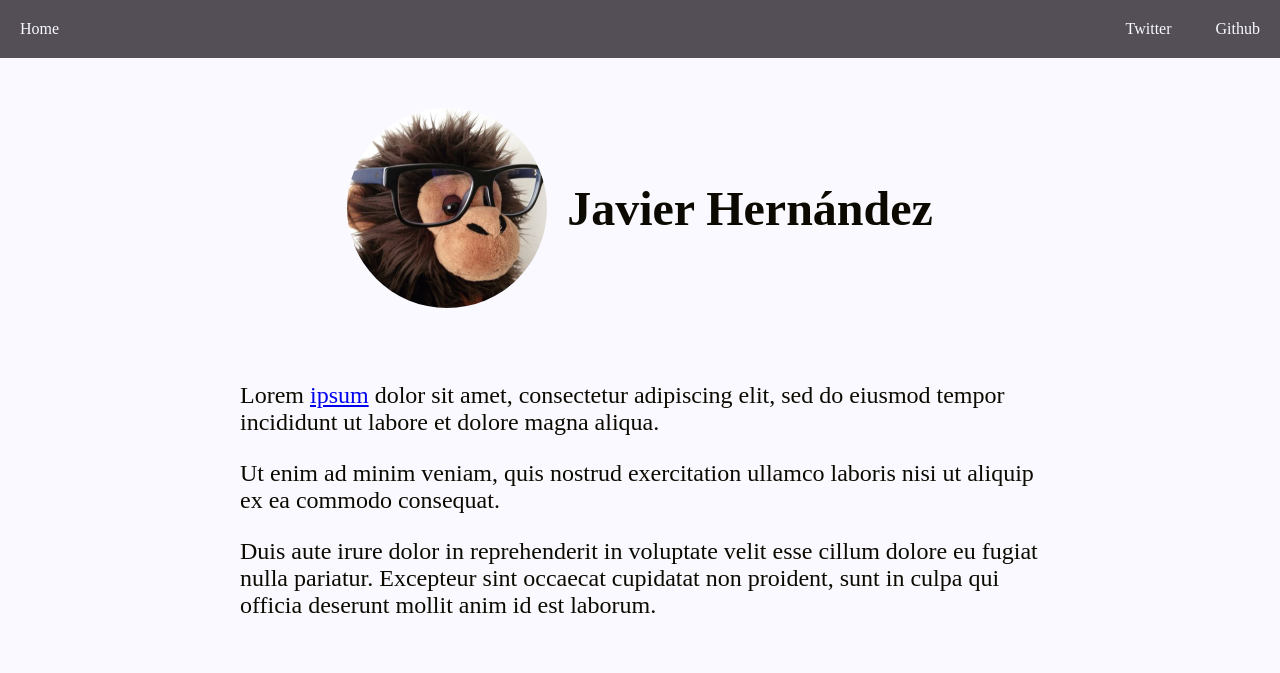
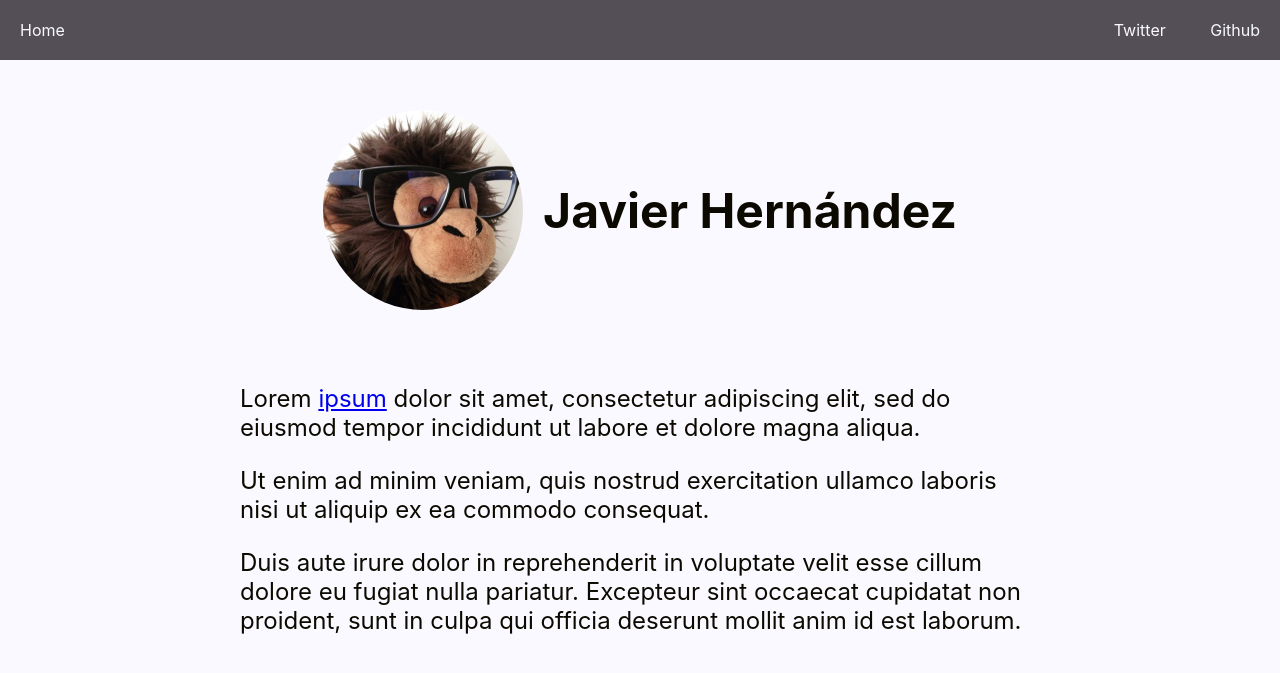
Before and after one commit to jaherhi/jaherhi.github.io, a Jekyll site: the page built from index.md, in a window 1280 px wide. Shown: the top 673 px of the page. Built offline with Jekyll 4.4.1, drawn with Linux system fonts in a browser that asks for light colours.

Commit message:
Add font families

```diff
--- a/_sass/theme/_base.scss
+++ b/_sass/theme/_base.scss
@@ -6,6 +6,8 @@ body {
   width: 100%;
   background-color: $background-color;
   color: $content-color;
+  font-family: -apple-system, BlinkMacSystemFont,
+    "Segoe UI", Roboto, 'Helvetica Neue', Arial, sans-serif
 }
 
 .site-header {
```
